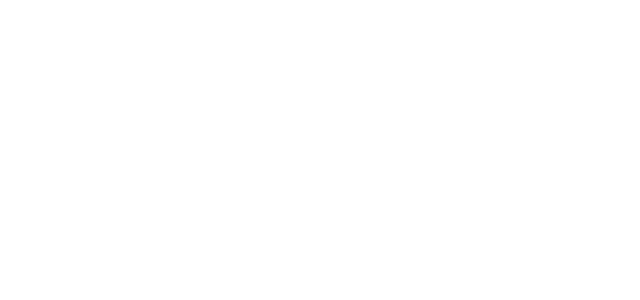
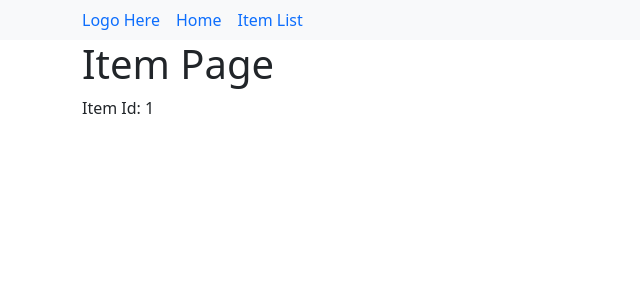
Before and after one commit to code-cody-418/game-guide-frontend, a React (Vite) app: page /item/1 in a window 1280 px wide. Before the commit this address had no page. Shown: the top 300 px of the page, without its empty margins (0-640 px from the left). Built offline with nearby package versions, Linux system fonts and the light colour scheme.

Commit message:
setup item page with router and navaigation for list items to item when clicked

```diff
--- a/src/Items/Item.tsx
+++ b/src/Items/Item.tsx
@@ -0,0 +1,23 @@
+import Col from "react-bootstrap/Col"
+import Container from "react-bootstrap/Container"
+import Row from "react-bootstrap/Row"
+import { useParams } from "react-router"
+
+export const Item = () => {
+  const params = useParams()
+  console.log(params)
+  return (
+    <>
+      <Container>
+        <Row>
+          <h1>Item Page</h1>
+        </Row>
+        <Row>
+          <Col>
+            Item Id: {params.itemId}
+          </Col>
+        </Row>
+      </Container>
+    </>
+  )
+}
--- a/src/Items/ItemList.tsx
+++ b/src/Items/ItemList.tsx
@@ -1,5 +1,5 @@
 import axios from "axios"
-import { useEffect, useState } from "react"
+import { useState } from "react"
 import Container from "react-bootstrap/Container";
 import Row from "react-bootstrap/Row";
 import Col from "react-bootstrap/Col";
@@ -7,14 +7,20 @@ import Button from 'react-bootstrap/Button';
 import Form from 'react-bootstrap/Form';
 import Table from "react-bootstrap/Table";
 import { type WowItem } from "./WowItem.interface";
+import { NavLink } from "react-router";
 
-const Item = ({ item }: { item: WowItem }) => {
+const ItemRow = ({ item }: { item: WowItem }) => {
   return (
     <>
+
       <tr>
         <td>{item.item_id}</td>
-        <td>{item.item_name}</td>
-      </tr>
+        <td>
+          <NavLink to={`/item/${item.item_id}`}>
+            {item.item_name}
+          </NavLink>
+        </td>
+      </tr >
     </>
   )
 }
@@ -35,14 +41,6 @@ export const ItemList = () => {
       console.error(error)
     }
   }
-
-  useEffect(() => {
-    console.log(itemData)
-  }, [itemData])
-
-  useEffect(() => {
-    console.log(pagination)
-  }, [pagination])
 
   return (
     <>
@@ -66,7 +64,7 @@ export const ItemList = () => {
               {
                 itemData ?
                   itemData.slice(pagination, pagination + 5).map((item: WowItem) => (
-                    <Item key={item.item_id} item={item} />
+                    <ItemRow key={item.item_id} item={item} />
                   ))
                   : null
               }
--- a/src/Navigation/NavRouter.tsx
+++ b/src/Navigation/NavRouter.tsx
@@ -2,6 +2,7 @@ import { BrowserRouter, Route, Routes } from "react-router"
 import { App } from "../App"
 import { Home } from "../Home/Home"
 import { ItemList } from "../Items/ItemList"
+import { Item } from "../Items/Item"
 
 export const NavRouter = () => {
   return (
@@ -11,6 +12,7 @@ export const NavRouter = () => {
           <Route element={<App />}>
             <Route path='/' element={<Home />} />
             <Route path='/item-list' element={<ItemList />} />
+            <Route path='/item/:itemId' element={<Item />} />
           </Route>
         </Routes>
       </BrowserRouter>
```
